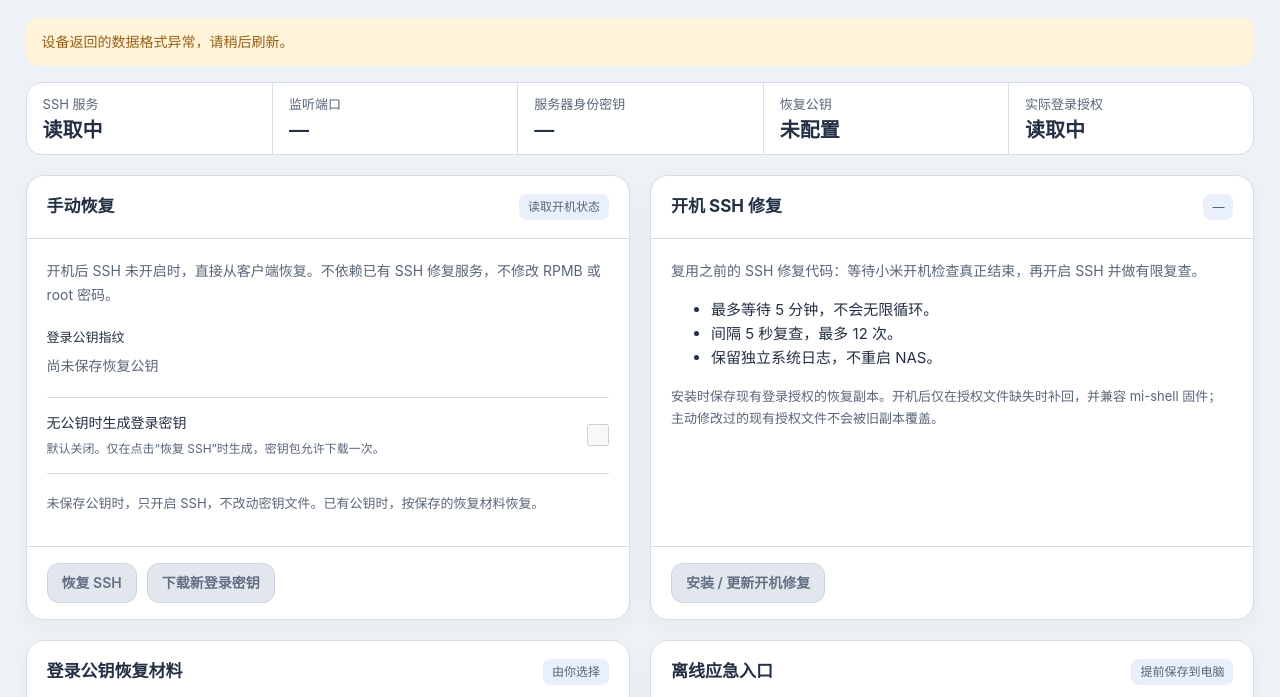
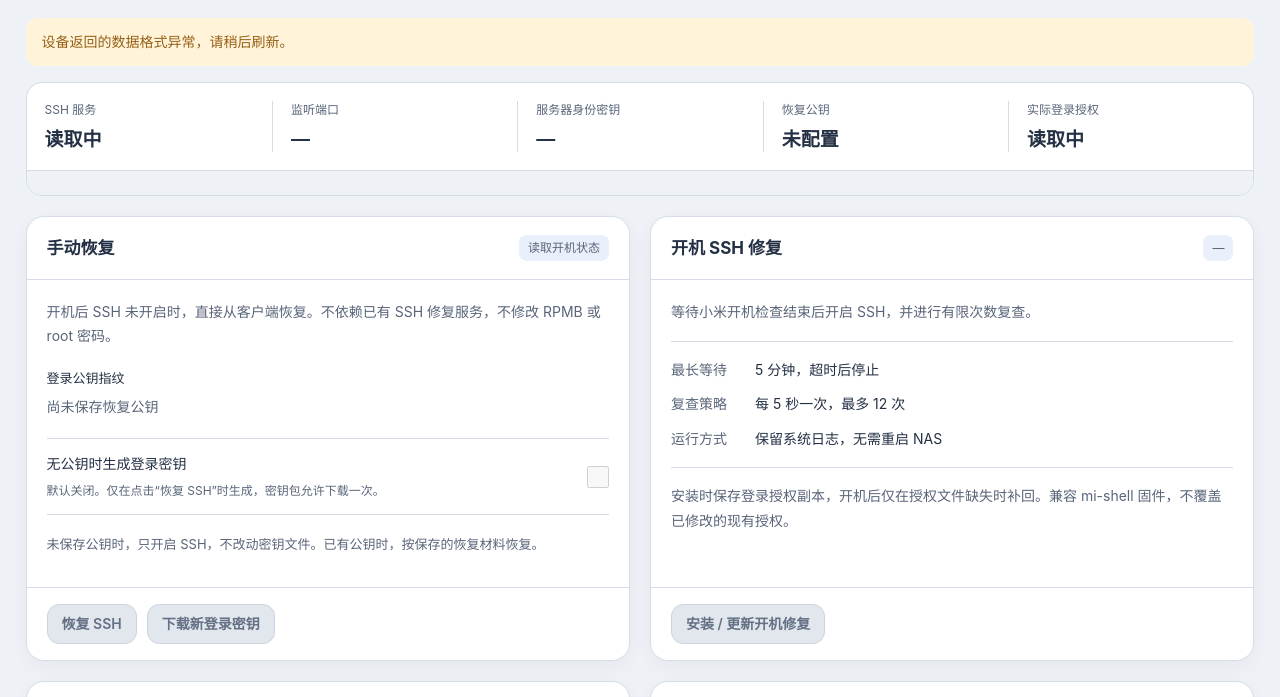
Before and after one commit to daixu0502/xiaomi-minas-plugin-ssh_recovery, a plain HTML site: page payload/ui/index.html in a window 1280 px wide. Shown: the part 82-779 px from the top of the page. Drawn offline with Linux system fonts and the light colour scheme; no server answers.

Commit message:
Release v1.1.1: align SSH status and recovery typography

```diff
--- a/payload/ui/index.html
+++ b/payload/ui/index.html
@@ -1,14 +1,14 @@
 <!doctype html>
-<html lang="zh-CN"><head><meta charset="utf-8"><meta name="viewport" content="width=device-width,initial-scale=1,viewport-fit=cover"><meta name="color-scheme" content="light dark"><meta name="referrer" content="no-referrer"><title>SSH 恢复</title><link rel="stylesheet" href="palette.css?v=1.1.0"><link rel="stylesheet" href="style.css?v=1.1.0"></head>
+<html lang="zh-CN"><head><meta charset="utf-8"><meta name="viewport" content="width=device-width,initial-scale=1,viewport-fit=cover"><meta name="color-scheme" content="light dark"><meta name="referrer" content="no-referrer"><title>SSH 恢复</title><link rel="stylesheet" href="palette.css?v=1.1.1"><link rel="stylesheet" href="style.css?v=1.1.1"></head>
 <body><div data-minas-plugin="sshrecovery"><div class="minas-plugin-body"><main class="shell">
 <header class="plugin-header"><div><div class="eyebrow">XIAOMI SMART STORAGE</div><h1>SSH 恢复</h1></div><button id="refresh" class="icon-button" aria-label="刷新状态"><svg viewBox="0 0 24 24" aria-hidden="true"><path d="M20 12a8 8 0 1 1-2.34-5.66L20 9 M20 4v5h-5"/></svg></button></header>
 <p id="error" class="notice warning" role="alert" hidden></p>
-<section class="metrics" aria-label="当前状态"><div><span>SSH 服务</span><strong id="sshState">读取中</strong></div><div><span>监听端口</span><strong id="port">—</strong></div><div><span title="NAS 服务器身份密钥，独立于 root 登录公钥">服务器身份密钥</span><strong id="hostState">—</strong></div><div><span>恢复公钥</span><strong id="keyState">未配置</strong></div><div><span>实际登录授权</span><strong id="authorizationState">读取中</strong></div></section><p id="authorizationNote" class="note"></p>
+<section class="ssh-overview" aria-label="当前状态"><div class="ssh-status-grid"><div class="ssh-status-item"><span>SSH 服务</span><strong id="sshState">读取中</strong></div><div class="ssh-status-item"><span>监听端口</span><strong id="port">—</strong></div><div class="ssh-status-item"><span title="NAS 服务器身份密钥，独立于 root 登录公钥">服务器身份密钥</span><strong id="hostState">—</strong></div><div class="ssh-status-item"><span>恢复公钥</span><strong id="keyState">未配置</strong></div><div class="ssh-status-item"><span>实际登录授权</span><strong id="authorizationState">读取中</strong></div></div><p id="authorizationNote" class="ssh-status-note"></p></section>
 <div class="grid"><section class="panel"><div class="panel-head"><h2>手动恢复</h2><span id="bootState" class="pill">读取开机状态</span></div><div class="panel-body"><p>开机后 SSH 未开启时，直接从客户端恢复。不依赖已有 SSH 修复服务，不修改 RPMB 或 root 密码。</p><div class="detail"><span>登录公钥指纹</span><output id="fingerprint" class="fingerprint empty">尚未保存恢复公钥</output></div><label class="setting-row"><span>无公钥时生成登录密钥<small>默认关闭。仅在点击“恢复 SSH”时生成，密钥包允许下载一次。</small></span><input id="generateKey" type="checkbox" aria-label="无公钥时生成登录密钥" disabled></label><p id="recoveryNote" class="note">未保存公钥时，只开启 SSH，不改动密钥文件。已有公钥时，按保存的恢复材料恢复。</p><p id="downloadHint" class="note" hidden></p><a id="downloadFallback" class="download-link" hidden>点此保存密钥包</a></div><div class="panel-actions"><button id="recover" class="primary" disabled>恢复 SSH</button><button id="downloadKeys" disabled>下载新登录密钥</button></div></section>
-<section class="panel"><div class="panel-head"><h2>开机 SSH 修复</h2><span id="bootService" class="pill">—</span></div><div class="panel-body"><p>复用之前的 SSH 修复代码：等待小米开机检查真正结束，再开启 SSH 并做有限复查。</p><ul><li>最多等待 5 分钟，不会无限循环。</li><li>间隔 5 秒复查，最多 12 次。</li><li>保留独立系统日志，不重启 NAS。</li></ul><p class="note">安装时保存现有登录授权的恢复副本。开机后仅在授权文件缺失时补回，并兼容 mi-shell 固件；主动修改过的现有授权文件不会被旧副本覆盖。</p></div><div class="panel-actions"><button id="installBoot" disabled>安装 / 更新开机修复</button></div></section>
+<section class="panel"><div class="panel-head"><h2>开机 SSH 修复</h2><span id="bootService" class="pill">—</span></div><div class="panel-body boot-copy"><p>等待小米开机检查结束后开启 SSH，并进行有限次数复查。</p><ul class="boot-facts"><li><span>最长等待</span><span>5 分钟，超时后停止</span></li><li><span>复查策略</span><span>每 5 秒一次，最多 12 次</span></li><li><span>运行方式</span><span>保留系统日志，无需重启 NAS</span></li></ul><p class="boot-note">安装时保存登录授权副本，开机后仅在授权文件缺失时补回。兼容 mi-shell 固件，不覆盖已修改的现有授权。</p></div><div class="panel-actions"><button id="installBoot" disabled>安装 / 更新开机修复</button></div></section>
 <section class="panel"><div class="panel-head"><h2>登录公钥恢复材料</h2><span class="pill">由你选择</span></div><form id="keyForm"><div class="panel-body"><label class="field"><span>导入方式</span><select id="keyType"><option value="import_public">公钥文本文件（推荐）</option><option value="import_private">从未加密私钥提取公钥</option></select></label><div class="field"><span>选择密钥文件</span><div class="file-control"><input id="keyFile" class="visually-hidden" type="file" aria-describedby="privateNote"><button id="selectFile" type="button"><svg viewBox="0 0 24 24" aria-hidden="true"><path d="M3 7h6l2-3h10v16H3z"/></svg>选择文件</button><span id="fileName" class="file-name">尚未选择文件</span></div></div><label class="field"><span>或粘贴公钥</span><textarea id="keyText" rows="3" maxlength="16384" spellcheck="false" autocomplete="off" placeholder="粘贴完整的 SSH 公钥内容"></textarea></label><p id="privateNote" class="note">公钥保存到独立运行数据区，不参与源码校验；恢复时追加到登录授权文件，不覆盖其他公钥。</p></div><div class="panel-actions"><button id="saveKey" class="primary" type="submit" disabled>保存恢复公钥</button><button id="forgetKey" type="button" disabled>移除保存的公钥</button></div></form></section>
 <section class="panel"><div class="panel-head"><h2>离线应急入口</h2><span class="pill">提前保存到电脑</span></div><div class="panel-body"><p>下载恢复程序与已保存的登录公钥。未来 SSH 和插件都无法进入时，可在 Portainer 容器中操作 NAS 宿主机恢复。</p><p class="note">不含任何私钥，不开额外端口。需要保留容器管理入口，以及宿主机的 Python 和 Cron。</p></div><div class="panel-actions"><button id="downloadEmergency" disabled>下载离线应急包</button></div></section><section class="panel"><div class="panel-head"><h2>操作记录</h2><span class="pill">不记录密钥内容</span></div><div id="events" class="panel-body events"><p class="note">暂无操作记录</p></div></section></div>
-<footer id="pluginVersion">插件版本 1.1.0 · 公共权限组件读取中</footer>
+<footer id="pluginVersion">插件版本 1.1.1 · 公共权限组件读取中</footer>
 <dialog id="confirm"><form method="dialog"><div class="panel-head"><h2 id="confirmTitle"></h2></div><div class="panel-body"><p id="confirmText"></p><label id="overwriteRow" class="check" hidden><input id="overwrite" type="checkbox">允许替换已有不同版本的 SSH 修复代码</label></div><div class="panel-actions"><button value="cancel">取消</button><button value="ok" class="primary">确认</button></div></form></dialog>
 <div id="toast" class="toast" role="status" hidden></div>
-</main></div></div><script src="client-bridge.js?v=1.1.0"></script><script src="app.js?v=1.1.0"></script></body></html>
+</main></div></div><script src="client-bridge.js?v=1.1.1"></script><script src="app.js?v=1.1.1"></script></body></html>
--- a/payload/ui/style.css
+++ b/payload/ui/style.css
@@ -1,6 +1,6 @@
 [data-minas-plugin="sshrecovery"] *{box-sizing:border-box}
 [data-minas-plugin="sshrecovery"],[data-minas-plugin="sshrecovery"] .minas-plugin-body{font-family:-apple-system,BlinkMacSystemFont,"Segoe UI","Microsoft YaHei","PingFang SC",sans-serif;font-size:15px;line-height:1.6;text-size-adjust:100%;-webkit-text-size-adjust:100%}
-[data-minas-plugin="sshrecovery"] :is(p,span,label,strong,output,h1,h2,li,button,input,select,textarea){font-family:inherit}
+[data-minas-plugin="sshrecovery"] :is(p,span,label,strong,output,h1,h2,ul,li,small,button,input,select,textarea){font-family:inherit}
 [data-minas-plugin="sshrecovery"] [hidden]{display:none!important}
 [data-minas-plugin="sshrecovery"] .shell{width:100%;margin:auto;padding:22px clamp(16px,2vw,32px) 32px;min-height:100dvh}
 [data-minas-plugin="sshrecovery"] button{min-height:40px;border:1px solid var(--line);border-radius:12px;background:var(--surface);color:var(--text);padding:9px 14px;cursor:pointer;font:inherit;font-size:14px;font-weight:600;transition:background .15s,box-shadow .15s}
@@ -11,11 +11,18 @@
 [data-minas-plugin="sshrecovery"] .icon-button{display:grid;place-items:center;width:40px;height:40px;border-radius:50%;padding:9px;flex-shrink:0}
 [data-minas-plugin="sshrecovery"] svg{width:20px;height:20px;stroke:currentColor;fill:none;stroke-width:1.8;stroke-linecap:round;stroke-linejoin:round}
 [data-minas-plugin="sshrecovery"] .is-loading svg{animation:ssh-spin .8s linear infinite}
-[data-minas-plugin="sshrecovery"] .metrics{display:grid;grid-template-columns:repeat(5,minmax(0,1fr));gap:0;background:var(--surface);border:1px solid var(--line);border-radius:16px;padding:0;margin-bottom:20px}
-[data-minas-plugin="sshrecovery"] .metrics>div{padding:12px 16px;border:0;display:grid;gap:4px;min-width:0}
-[data-minas-plugin="sshrecovery"] .metrics>div+div{border-left:1px solid var(--line)}
-[data-minas-plugin="sshrecovery"] .metrics span{color:var(--muted);font-size:13px}
-[data-minas-plugin="sshrecovery"] .metrics strong{font-size:20px;overflow-wrap:anywhere}
+[data-minas-plugin="sshrecovery"] .ssh-overview{margin:0 0 20px;border:1px solid var(--line);border-radius:16px;background:var(--surface);overflow:hidden}
+[data-minas-plugin="sshrecovery"] .ssh-status-grid{display:grid;grid-template-columns:repeat(5,minmax(0,1fr));padding:18px 0}
+[data-minas-plugin="sshrecovery"] .ssh-status-item{display:flex;flex-direction:column;justify-content:center;gap:8px;min-width:0;padding:0 18px}
+[data-minas-plugin="sshrecovery"] .ssh-status-item+.ssh-status-item{border-left:1px solid var(--line)}
+[data-minas-plugin="sshrecovery"] .ssh-status-item>span{margin:0;color:var(--muted);font-size:12px;line-height:1.5;font-weight:400}
+[data-minas-plugin="sshrecovery"] .ssh-status-item>strong{margin:0;color:var(--text);font-size:19px;line-height:1.35;font-weight:600;font-variant-numeric:tabular-nums;overflow-wrap:anywhere}
+[data-minas-plugin="sshrecovery"] .ssh-status-note{margin:0;padding:12px 18px;border-top:1px solid var(--line);background:var(--bg);color:var(--muted);font-size:12px;line-height:1.7;overflow-wrap:anywhere}
+[data-minas-plugin="sshrecovery"] .boot-copy :is(p,li,span){font-family:inherit;font-size:14px;line-height:1.75;font-weight:400}
+[data-minas-plugin="sshrecovery"] .boot-copy p{color:var(--muted);margin:0}
+[data-minas-plugin="sshrecovery"] .boot-facts{display:grid;gap:10px;list-style:none;padding:16px 0;margin:16px 0;border-block:1px solid var(--line)}
+[data-minas-plugin="sshrecovery"] .boot-facts li{display:grid;grid-template-columns:70px minmax(0,1fr);gap:14px;margin:0;padding:0;color:var(--text)}
+[data-minas-plugin="sshrecovery"] .boot-facts li>span:first-child{color:var(--muted)}
 [data-minas-plugin="sshrecovery"] .grid{display:grid;grid-template-columns:repeat(2,minmax(0,1fr));gap:20px;align-items:stretch}
 [data-minas-plugin="sshrecovery"] .panel{display:flex;flex-direction:column;min-width:0;padding:0;border:1px solid var(--line);background:var(--surface);border-radius:18px;overflow:hidden}
 [data-minas-plugin="sshrecovery"] .panel-head{display:flex;justify-content:space-between;align-items:center;gap:12px;padding:18px 20px;border-bottom:1px solid var(--line);flex-wrap:wrap}
@@ -54,5 +61,5 @@
 [data-minas-plugin="sshrecovery"] .toast{position:fixed;bottom:28px;left:50%;transform:translateX(-50%);max-width:calc(100vw - 32px);padding:12px 18px;border-radius:12px;background:var(--text);color:var(--surface);z-index:100}
 [data-minas-plugin="sshrecovery"] *{scrollbar-width:thin;scrollbar-color:var(--line) transparent}
 @keyframes ssh-spin{to{transform:rotate(360deg)}}
-@media(max-width:720px){[data-minas-plugin="sshrecovery"] .grid{grid-template-columns:1fr}[data-minas-plugin="sshrecovery"] .metrics{grid-template-columns:repeat(2,minmax(0,1fr));gap:0}[data-minas-plugin="sshrecovery"] .metrics>div:nth-child(2n+1){border-left:0}[data-minas-plugin="sshrecovery"] .metrics>div:nth-child(n+3){border-top:1px solid var(--line)}[data-minas-plugin="sshrecovery"] .panel-head,[data-minas-plugin="sshrecovery"] .panel-body,[data-minas-plugin="sshrecovery"] .panel-actions{padding:16px}[data-minas-plugin="sshrecovery"] .panel{padding:0}[data-minas-plugin="sshrecovery"] .panel-head{gap:8px}[data-minas-plugin="sshrecovery"] .shell{padding-inline:14px}[data-minas-plugin="sshrecovery"] .panel-actions button{flex:1 1 140px}}
+@media(max-width:720px){[data-minas-plugin="sshrecovery"] .grid{grid-template-columns:1fr}[data-minas-plugin="sshrecovery"] .ssh-status-grid{grid-template-columns:repeat(2,minmax(0,1fr));padding:0}[data-minas-plugin="sshrecovery"] .ssh-status-item{padding:14px 16px}[data-minas-plugin="sshrecovery"] .ssh-status-item:nth-child(2n+1){border-left:0}[data-minas-plugin="sshrecovery"] .ssh-status-item:nth-child(n+3){border-top:1px solid var(--line)}[data-minas-plugin="sshrecovery"] .ssh-status-item:last-child{grid-column:1/-1;flex-direction:row;align-items:center;justify-content:space-between}[data-minas-plugin="sshrecovery"] .ssh-status-note{padding:12px 16px}[data-minas-plugin="sshrecovery"] .panel-head,[data-minas-plugin="sshrecovery"] .panel-body,[data-minas-plugin="sshrecovery"] .panel-actions{padding:16px}[data-minas-plugin="sshrecovery"] .panel{padding:0}[data-minas-plugin="sshrecovery"] .panel-head{gap:8px}[data-minas-plugin="sshrecovery"] .shell{padding-inline:14px}[data-minas-plugin="sshrecovery"] .panel-actions button{flex:1 1 140px}}
 @media(prefers-reduced-motion:reduce){[data-minas-plugin="sshrecovery"] button{transition:none}[data-minas-plugin="sshrecovery"] .is-loading svg{animation:none}}
```
Also changed, not shown: 7 other files.
